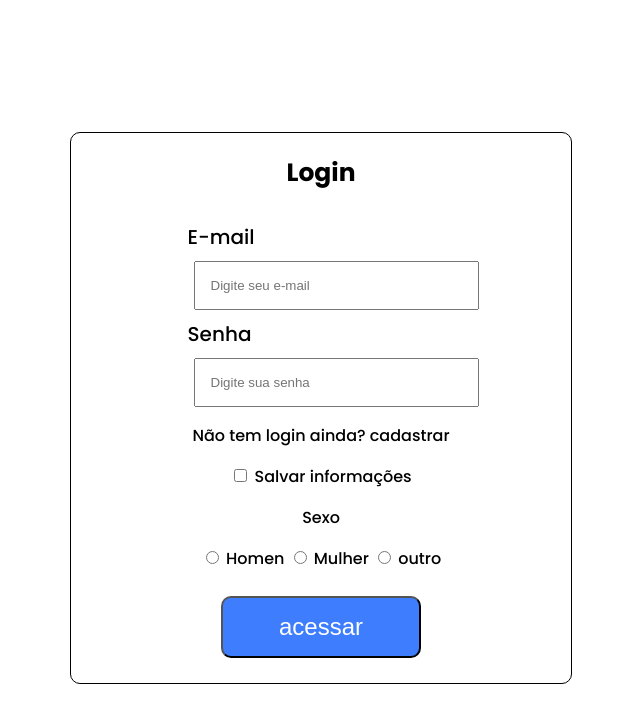
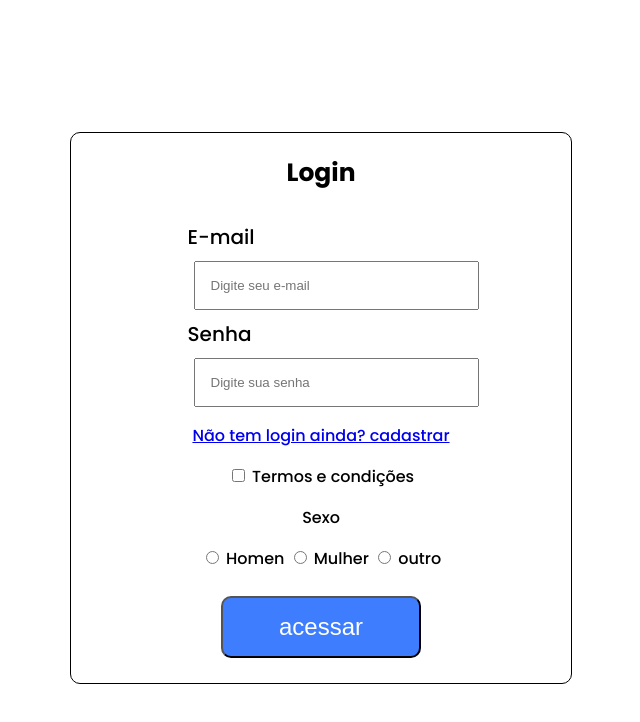
Before and after one commit to olliveira-gabriel/Tela-login, a plain HTML site: page Tela de login/Tela-login.html in a window 1280 px wide. Shown: the whole page, without its empty margins (319-959 px from the left). Drawn offline with Linux system fonts and the light colour scheme.

Commit message:
Update Tela-login.html

```diff
--- a/Tela de login/Tela-login.html
+++ b/Tela de login/Tela-login.html
@@ -16,10 +16,10 @@
                 <label class="texto" for="Senha">Senha</label>
                 <input class="caixa_texto" type="password" id="Senha"  placeholder="Digite sua senha">
             </div>
-            <a><p>Não tem login ainda? cadastrar</p></a>
+            <a href="#"><p>Não tem login ainda? cadastrar</p></a>
             <div class="checkbox">
-                <input type="checkbox">
-                <label for="salvar">Salvar informações</label>
+                <input id="Termos" type="checkbox">
+                <label for="salvar">Termos e condições</label>
             </div>
             <div class="radio">
                 <p>Sexo</p>
```
